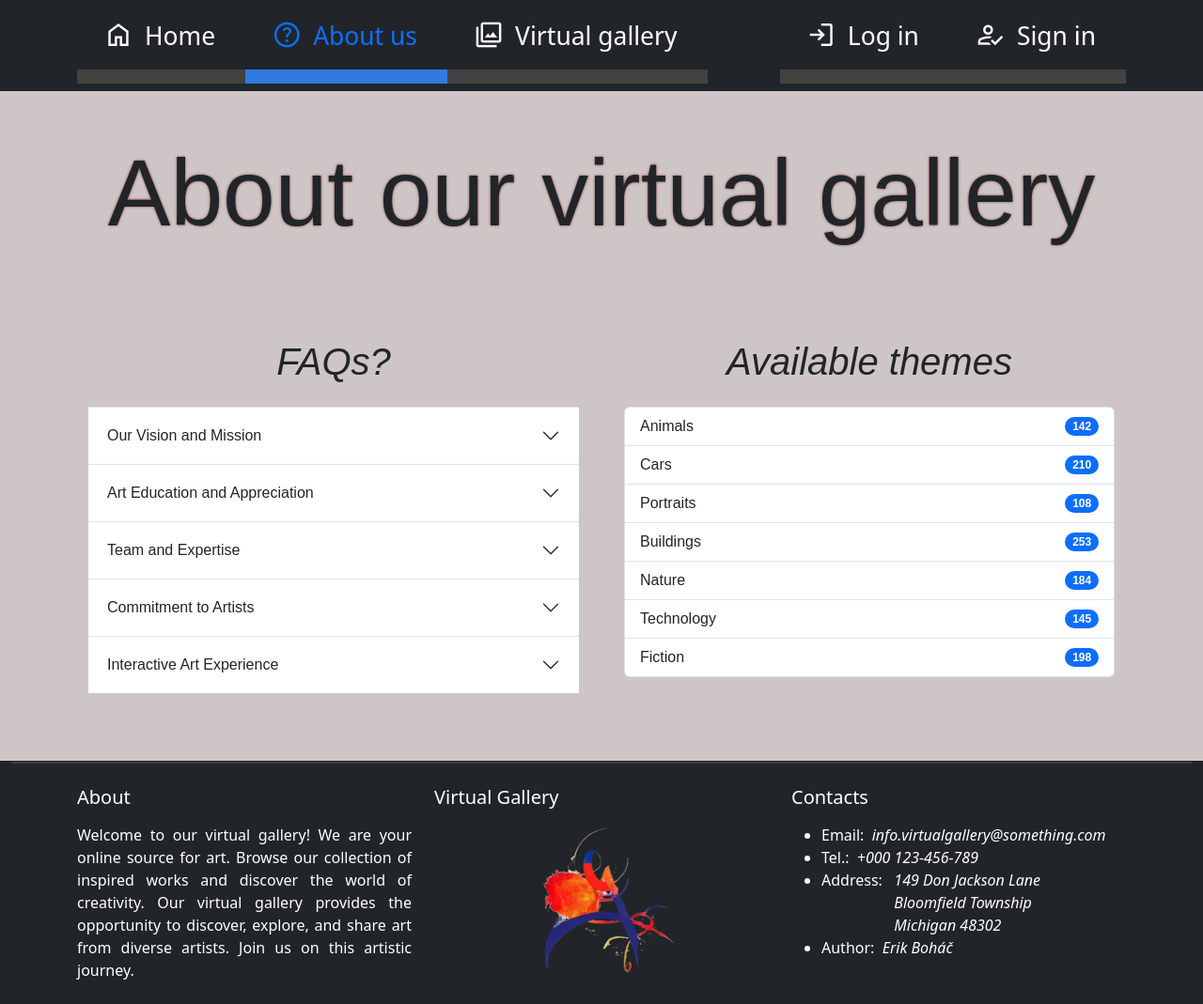
After one commit to abcdefghijklmnopqrmnopqrstuvwxyz/WaFinal, a PHP site: page /pages/about.html in a window 1280 px wide. The commit adds this page. Shown: the whole page at 94% size. Run offline with PHP 8.4, Linux system fonts and the light colour scheme.

Commit message:
About page
Created basic template for about-us page

```diff
--- a/css/style.css
+++ b/css/style.css
@@ -12,6 +12,16 @@ header {
     -webkit-background-clip: text;
     background-clip: text;
     animation: gradient 10s ease infinite;
+}
+
+.text-container-2 {
+    font-size: 100px;
+    font-family: 'Poppins', sans-serif;
+    text-shadow: 0px 0px 3px #8f3f3f;
+}
+
+.text-container-3 {
+    font-family: 'PT Sans', sans-serif;
 }
 
 @media only screen and (max-width: 800px) {
@@ -98,6 +108,10 @@ header {
     z-index: -20;
 }
 
+.backgr-2 {
+    background-color: rgb(206, 198, 198);
+}
+
 .textjustify {
     text-align: justify;
 }
--- /dev/null
+++ b/pages/about.html
@@ -0,0 +1,208 @@
+<!DOCTYPE html>
+<html lang="en">
+    <head>
+        <title>About us</title>
+        <meta charset="utf-8">
+        <meta name="viewport" content="width=device-width, initial-scale=1.0">
+        <link rel="icon" type="image/x-icon" href="../img/favicon.ico">
+        <link rel="stylesheet" type="text/css" href="../css/style.css"/>
+        <link href="https://cdn.jsdelivr.net/npm/bootstrap@5.3.0-alpha3/dist/css/bootstrap.min.css" rel="stylesheet" integrity="sha384-KK94CHFLLe+nY2dmCWGMq91rCGa5gtU4mk92HdvYe+M/SXH301p5ILy+dN9+nJOZ" crossorigin="anonymous">
+        <link rel="stylesheet" href="https://fonts.googleapis.com/css2?family=Material+Symbols+Outlined:opsz,wght,FILL,GRAD@20..48,100..700,0..1,-50..200"/>
+        <link rel="preconnect" href="https://fonts.googleapis.com">
+        <link rel="preconnect" href="https://fonts.gstatic.com" crossorigin>
+        <link href="https://fonts.googleapis.com/css2?family=Noto+Sans+Display:wght@300&display=swap" rel="stylesheet">
+        <script src="https://cdn.jsdelivr.net/npm/bootstrap@5.3.0-alpha3/dist/js/bootstrap.bundle.min.js" integrity="sha384-ENjdO4Dr2bkBIFxQpeoTz1HIcje39Wm4jDKdf19U8gI4ddQ3GYNS7NTKfAdVQSZe" crossorigin="anonymous"></script>
+    </head>
+    <body class="backgr-2">
+        <header class="head z-2">
+            <div class="d-flex bg-dark justify-content-center">
+                <a class="d-xl-none d-flex text-decoration-none">
+                    <button class="navbar-toggler collapsed" data-bs-toggle="collapse" data-bs-target="#navbar">
+                        <div class="d-flex text-center py-3 px-4 fs-3 text-primary align-items-center">
+                            <span class="material-symbols-outlined d-block fs-1 p-1">Menu</span>
+                            <span class="px-2 fs-1">Menu</span>
+                        </div>
+                    </button>
+                </a>
+            </div>
+            <nav class="bg-dark d-xl-flex nav navbar-collapse collapse" id="navbar">
+                <div class="d-xl-flex d-block pb-2 container respc">
+                    <hr class="line">
+                    <a href="../index.html" class="d-block text-decoration-none p-xl-0 p-1 respw hover">
+                        <div class="d-flex text-center py-3 px-4 text-light justify-content-center align-items-center">
+                            <span class="material-symbols-outlined d-block fs-2 p-1">Home</span>
+                            <span class="px-2 fs-3">Home</span>
+                        </div>
+                        <div class="navdes"></div>
+                    </a>
+                    <a href="./about.html" class="d-block text-decoration-none p-xl-0 p-1 respw hoveractive">
+                        <div class="d-flex text-center py-3 px-4 text-primary justify-content-center align-items-center">
+                            <span class="material-symbols-outlined d-block fs-2 p-1">Help</span>
+                            <span class="px-2 fs-3">About us</span>
+                        </div>
+                        <div class="navdesactive"></div>
+                    </a>
+                    <a href="#" class="d-block text-decoration-none p-xl-0 p-1 respw hover">
+                        <div class="d-flex text-center py-3 px-4 text-light justify-content-center align-items-center">
+                            <span class="material-symbols-outlined d-block fs-2 p-1">Photo_library</span>
+                            <span class="px-2 fs-3">Virtual gallery</span>
+                        </div>
+                        <div class="navdes"></div>
+                    </a>
+                    <a href="#" class="d-block text-decoration-none ms-xl-auto p-xl-0 p-1 respw hover">
+                        <div class="d-flex text-center py-3 px-4 text-light justify-content-center align-items-center">
+                            <span class="material-symbols-outlined d-block fs-2 p-1">Login</span>
+                            <span class="px-2 fs-3">Log in</span>
+                        </div>
+                        <div class="navdes"></div>
+                    </a>
+                    <a href="#" class="d-block text-decoration-none p-xl-0 p-1 respw hover">
+                        <div class="d-flex text-center py-3 px-4 text-light justify-content-center align-items-center">
+                            <span class="material-symbols-outlined d-block fs-2 p-1">How_to_reg</span>
+                            <span class="px-2 fs-3">Sign in</span>
+                        </div>
+                        <div class="navdes"></div>
+                    </a>
+                </div>
+            </nav>
+        </header>
+
+        <main class="text-center">
+            <h1 class="p-5 text-container-2">About our virtual gallery</h1>
+            <div class="container text-container-3">
+                <div class="row d-md-flex d-block">
+                    <div class="accordion accordion-flush col-md-6 p-4">
+                        <h1 class="text-center py-3 display-6 fst-italic">
+                            FAQs?
+                        </h1>
+                        <div class="accordion-item py-1">
+                            <h2 class="accordion-header">
+                                <button class="accordion-button collapsed" data-bs-toggle="collapse" data-bs-target="#First">Our Vision and Mission</button>
+                            </h2>
+                            <div class="accordion-collapse collapse" id="First">
+                                <div class="accordion-body">
+                                    At our virtual gallery, our vision is to create an inclusive and accessible platform that fosters a global community of artists and art lovers. We believe in the power of art to inspire, provoke, and ignite conversations. Our mission is to provide a virtual space where artists can showcase their creativity, gain exposure, and connect with a diverse audience. We are committed to promoting artistic expression and supporting emerging and established artists alike.
+                                </div>
+                            </div>
+                        </div>
+                        <div class="accordion-item py-1">
+                            <h2 class="accordion-header">
+                                <button class="accordion-button collapsed" data-bs-toggle="collapse" data-bs-target="#Fifth">Art Education and Appreciation</button>
+                            </h2>
+                            <div class="accordion-collapse collapse" id="Fifth">
+                                <div class="accordion-body">
+                                    We believe that art education and appreciation are vital to fostering a deeper understanding and connection with art. At our virtual gallery, we strive to provide educational resources that help our visitors learn more about the artists, their techniques, and the context behind the artworks. We aim to promote art appreciation by offering insights, stories, and information that enhance the visitor's understanding and enjoyment of the artworks in our collection. We are committed to promoting art as a means of cultural enrichment and personal growth.
+                                </div>
+                            </div>
+                        </div>
+                        <div class="accordion-item py-1">
+                            <h2 class="accordion-header">
+                                <button class="accordion-button collapsed" data-bs-toggle="collapse" data-bs-target="#Second">Team and Expertise</button>
+                            </h2>
+                            <div class="accordion-collapse collapse" id="Second">
+                                <div class="accordion-body">
+                                    Our team at the virtual gallery is comprised of art enthusiasts who are passionate about creating a dynamic online art experience. With a keen eye for detail and a deep appreciation for artistic expression, our curators carefully select each piece in our collection. Our expertise in art curation, digital technology, and online exhibitions allows us to create an engaging and immersive platform for art lovers worldwide. We are dedicated to providing a seamless and enjoyable online gallery experience for our visitors.
+                                </div>
+                            </div>
+                        </div>
+                        <div class="accordion-item py-1">
+                            <h2 class="accordion-header">
+                                <button class="accordion-button collapsed" data-bs-toggle="collapse" data-bs-target="#Third">Commitment to Artists</button>
+                            </h2>
+                            <div class="accordion-collapse collapse" id="Third">
+                                <div class="accordion-body">
+                                    At our virtual gallery, we are deeply committed to supporting artists and their creative journeys. We believe that artists are the heart and soul of the art world, and we are dedicated to providing a platform where their work can shine. We offer artists a space to showcase their talent, gain exposure, and connect with art collectors, enthusiasts, and fellow artists from all over the world. Our goal is to empower and promote artists, and we are passionate about fostering a vibrant and supportive community within our virtual gallery.
+                                </div>
+                            </div>
+                        </div>
+                        <div class="accordion-item py-1">
+                            <h2 class="accordion-header">
+                                <button class="accordion-button collapsed" data-bs-toggle="collapse" data-bs-target="#Fourth">Interactive Art Experience</button>
+                            </h2>
+                            <div class="accordion-collapse collapse" id="Fourth">
+                                <div class="accordion-body">
+                                    Our virtual gallery offers more than just a passive viewing experience. We aim to create an interactive and engaging art experience for our visitors. Through our innovative use of digital technology, we provide unique features such as virtual tours, artist interviews, behind-the-scenes glimpses into the creative process, and interactive art installations. Our goal is to create a dynamic and immersive environment where visitors can explore, connect, and engage with art in exciting and innovative ways.
+                                </div>
+                            </div>
+                        </div>
+                    </div>
+                    <div class="col-md-6 p-4">
+                        <h1 class="text-center py-3 display-6 fst-italic">
+                            Available themes
+                        </h1>
+                        <ul class="list-group">
+                            <li class="list-group-item d-flex justify-content-between align-items-center">
+                                Animals
+                                <span class="badge bg-primary rounded-pill">142</span>
+                            </li>
+                            <li class="list-group-item d-flex justify-content-between align-items-center">
+                                Cars
+                                <span class="badge bg-primary rounded-pill">210</span>
+                            </li>
+                            <li class="list-group-item d-flex justify-content-between align-items-center">
+                                Portraits
+                                <span class="badge bg-primary rounded-pill">108</span>
+                            </li>
+                            <li class="list-group-item d-flex justify-content-between align-items-center">
+                                Buildings
+                                <span class="badge bg-primary rounded-pill">253</span>
+                            </li>
+                            <li class="list-group-item d-flex justify-content-between align-items-center">
+                                Nature
+                                <span class="badge bg-primary rounded-pill">184</span>
+                            </li>
+                            <li class="list-group-item d-flex justify-content-between align-items-center">
+                                Technology
+                                <span class="badge bg-primary rounded-pill">145</span>
+                            </li>
+                            <li class="list-group-item d-flex justify-content-between align-items-center">
+                                Fiction
+                                <span class="badge bg-primary rounded-pill">198</span>
+                            </li>
+                        </ul>
+                    </div>
+                </div>
+            </div>
+
+        </main>
+
+        <footer class="container-fluid bg-dark mt-5">
+            <hr class="line">
+            <div class="container z-2 text-white">
+                <div class="row">
+                    <div class="col-xl-4 col-12 my-2 d-block">
+                        <h5 class="mb-3">About</h5>
+                        <p class="textjustify">Welcome to our virtual gallery! We are your online source for art. Browse our collection of inspired works and discover the world of creativity. Our virtual gallery provides the opportunity to discover, explore, and share art from diverse artists. Join us on this artistic journey.</p>
+                    </div>
+                    <div class="col-xl-4 col-md-6 col-12 my-2 d-block">
+                        <h5>Virtual Gallery</h5>
+                        <img class="img-fluid imgresize" src="../img/logo.png" alt="logo">
+                    </div>
+                    <div class="col-xl-4 col-md-6 col-12 my-2 d-block">
+                        <h5 class="mb-3">Contacts</h5>
+                        <ul>
+                            <li>Email:<i>&nbsp; info.virtualgallery@something.com</i></li>
+                            <li>Tel.:<i>&nbsp; +000 123-456-789</i></li>
+                            <li>Address:
+                                <div class="d-inline-flex">
+                                    <i class="d-block">
+                                        <span>&nbsp; 149 Don Jackson Lane</span><br>
+                                        <span>&nbsp; Bloomfield Township</span><br>
+                                        <span>&nbsp; Michigan 48302</span>
+                                    </i>
+                                </div>
+                            </li>
+                            <li>Author:<i>&nbsp; Erik Boháč</i></li>
+                        </ul>
+                    </div>
+                </div>
+            </div>
+        </footer>
+
+        <script type="text/javascript" src="../js/jsc.js"></script>
+    </body>
+</html>
+
+<!--https://fonts.google.com/icons?selected=Material+Symbols+Outlined:help:FILL@0;wght@400;GRAD@0;opsz@48&icon.query=info
+#https://fonts.google.com/noto/specimen/Noto+Sans+Display?preview.size=33&noto.continent=Europe
+#https://www.google.com/search?q=virtual+gallery&sxsrf=APwXEdcuWm7pmz1NcAPZ6lE0XZJngPS1mQ:1682081513743&source=lnms&tbm=isch&sa=X&ved=2ahUKEwjglvD4gbv-AhXbQ_EDHZW_DEIQ_AUoAXoECAEQAw&biw=1863&bih=969&dpr=1#imgrc=csyEe6miUygNPM-->
```
Also changed, not shown: index.html (+9 -8 lines).
